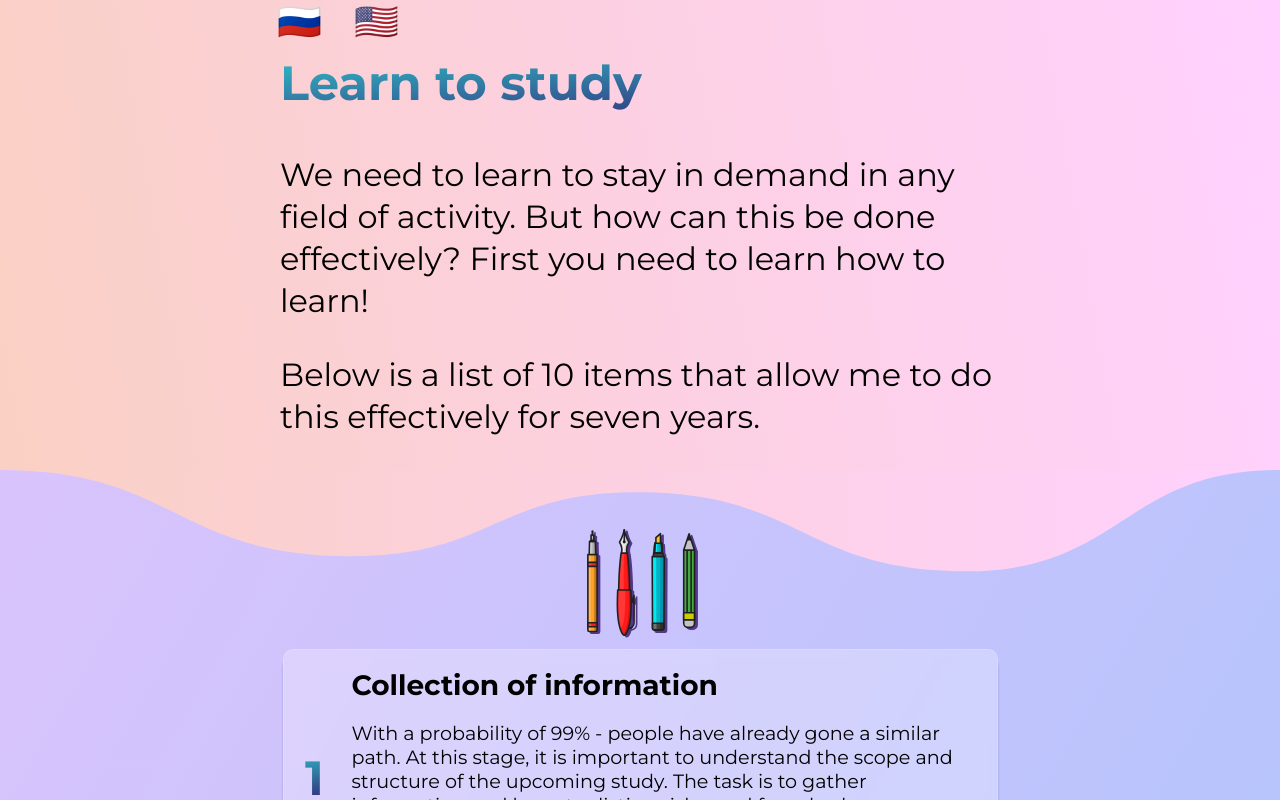
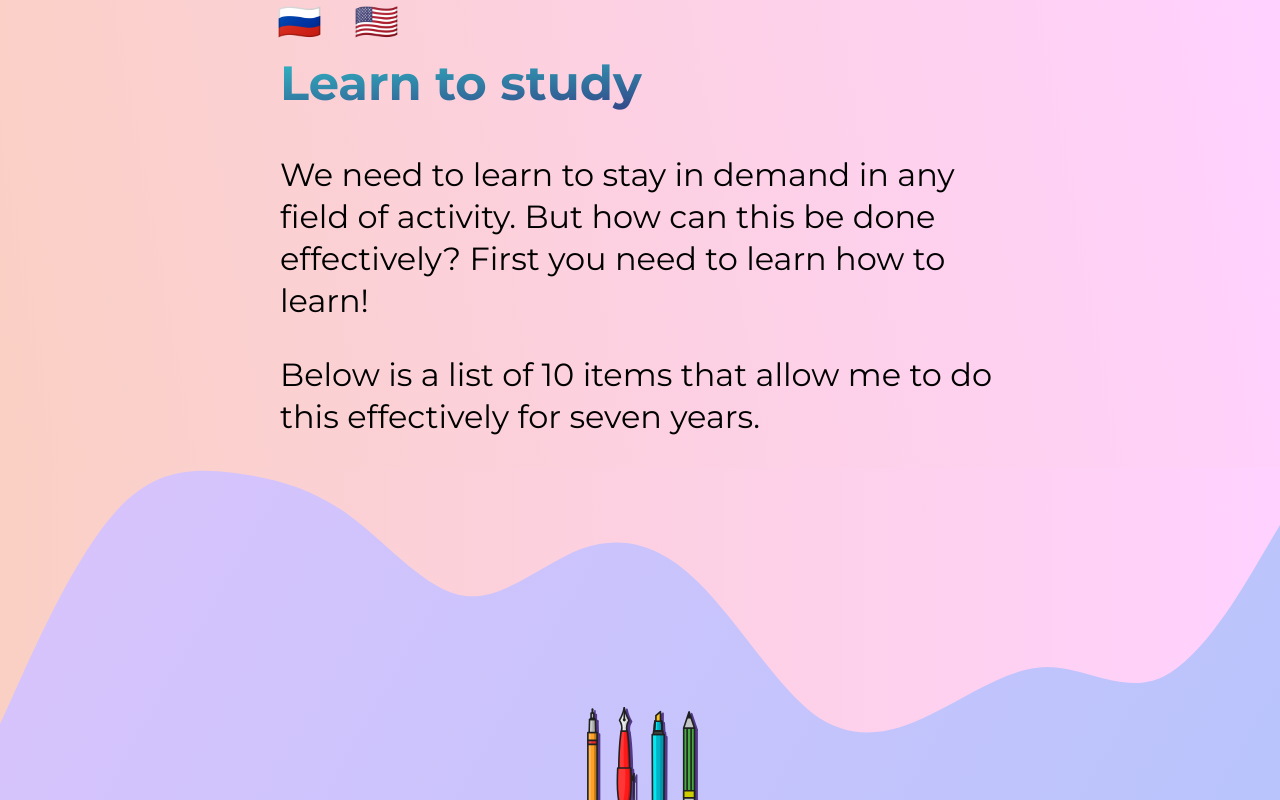
Before and after one commit to rezilo/learn-to-learn, a React (Create React App) app: page / in a window 1280 px wide. Shown: the top 800 px of the page. Built offline with nearby package versions, Linux system fonts and the light colour scheme.

Commit message:
[fix]: updated the component to work correctly

```diff
--- a/src/Components/Wave/Wave.js
+++ b/src/Components/Wave/Wave.js
@@ -3,7 +3,7 @@ import "./Wave.scss";
 function Wave() {
 	return (
 		<div className="wave">
-			<svg viewBox="0 0 1440 120" xmlns="http://www.w3.org/2000/svg">
+			{/* <svg viewBox="0 0 1440 120" xmlns="http://www.w3.org/2000/svg">
 				<linearGradient id="linear-gradient" gradientTransform="rotate(0)">
 					<stop offset="0%" stopColor="#fad0c4" />
 					<stop offset="100%" stopColor="#ffd1ff" />
@@ -13,6 +13,22 @@ function Wave() {
 					d="M 0 0 C 197.5 0 197.5 97 395 97 L 395 97 L 395 0 L 0 0 Z M 394 97 C 556 97 556 25 718 25 L 718 25 L 718 0 L 394 0 Z M 717 25 C 902 25 902 114 1087 114 L 1087 114 L 1087 0 L 717 0 Z M 1086 114 C 1263 114 1263 0 1440 0 L 1440 0 L 1440 0 L 1086 0 Z"
 					strokeWidth="0"
 				></path>
+			</svg> */}
+
+			<svg
+				xmlns="http://www.w3.org/2000/svg"
+				xmlnsXlink="http://www.w3.org/1999/xlink"
+				viewBox="0 0 1440 320"
+			>
+				<linearGradient id="linearGradient" gradientTransform="rotate(0)">
+					<stop offset="0%" stopColor="#fad0c4" />
+					<stop offset="100%" stopColor="#ffd1ff" />
+				</linearGradient>
+				<path
+					fill="url(#linearGradient)"
+					fillOpacity="1"
+					d="M0,288L21.8,240C43.6,192,87,96,131,48C174.5,0,218,0,262,5.3C305.5,11,349,21,393,53.3C436.4,85,480,139,524,144C567.3,149,611,107,655,90.7C698.2,75,742,85,785,128C829.1,171,873,245,916,277.3C960,309,1004,299,1047,277.3C1090.9,256,1135,224,1178,224C1221.8,224,1265,256,1309,234.7C1352.7,213,1396,139,1418,101.3L1440,64L1440,0L1418.2,0C1396.4,0,1353,0,1309,0C1265.5,0,1222,0,1178,0C1134.5,0,1091,0,1047,0C1003.6,0,960,0,916,0C872.7,0,829,0,785,0C741.8,0,698,0,655,0C610.9,0,567,0,524,0C480,0,436,0,393,0C349.1,0,305,0,262,0C218.2,0,175,0,131,0C87.3,0,44,0,22,0L0,0Z"
+				></path>
 			</svg>
 		</div>
 	);
--- a/src/Components/Wave/Wave.scss
+++ b/src/Components/Wave/Wave.scss
@@ -4,4 +4,10 @@
 	width: 100%;
 	height: 100%;
 	position: relative;
+	top: -2px;
+
+	& > svg {
+		height: 100%;
+		width: 100%;
+	}
 }
```
